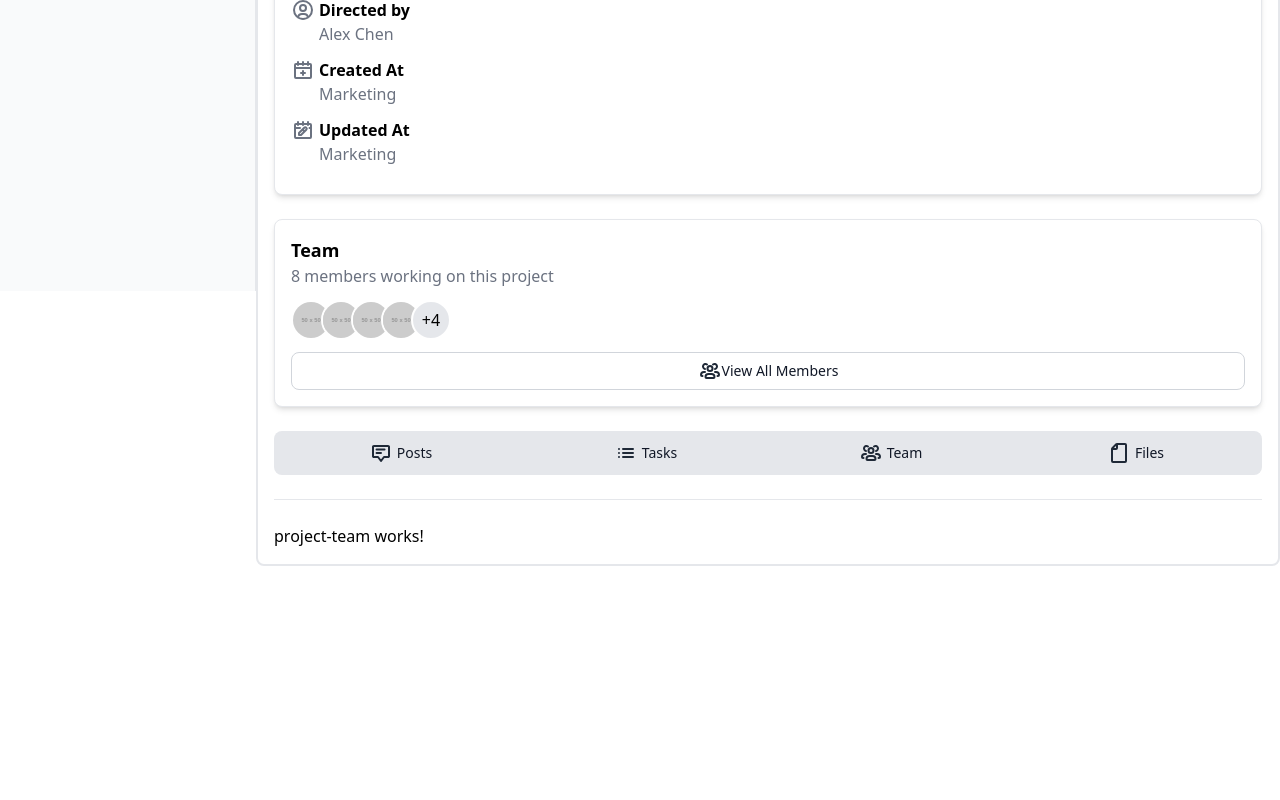
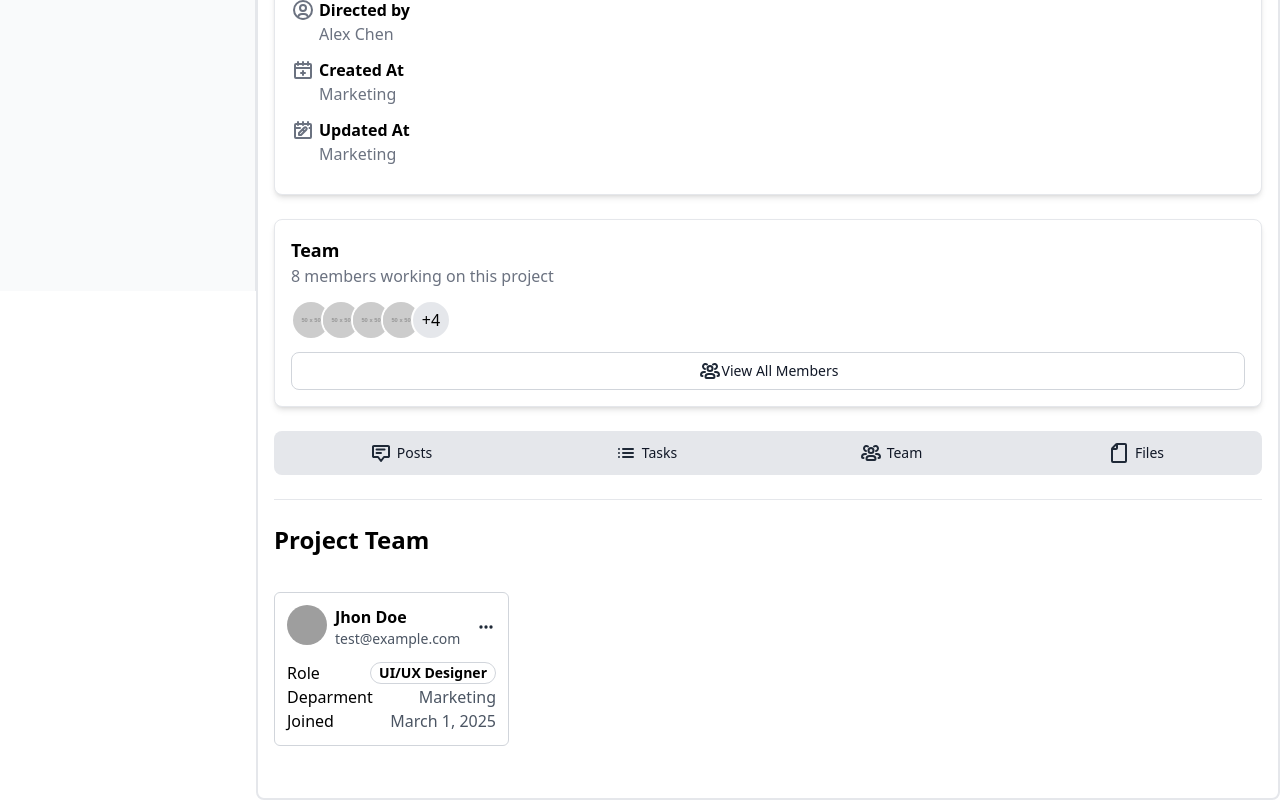
Before and after one commit to robypz/konnect-web, an Angular app: page /dashboard/projects/1/team in a window 1280 px wide. Shown: the part 509-1309 px from the top of the page. Before the commit the page ends 1075 px from the top, so only its background shows below. Built offline with nearby package versions, Linux system fonts and the light colour scheme; grey boxes are pictures that could not be loaded.

Commit message:
feat: implement employee component with template and styles, and integrate into project team

```diff
--- /dev/null
+++ b/src/app/employees/employee/employee.component.html
@@ -0,0 +1,53 @@
+<div class="border-1 border-gray-300 my-3 p-3 rounded-md">
+  <div class="flex justify-between mb-3">
+    <div class="flex">
+      <div class="me-2">
+        <img class="w-10 h-10 rounded-full" src="https://flowbite.com/docs/images/people/profile-picture-5.jpg"
+          alt="Rounded avatar">
+      </div>
+      <div>
+        <p class="text-m font-semibold">Jhon Doe</p>
+        <p class="text-sm text-gray-600">test&commat;example.com</p>
+      </div>
+    </div>
+    <div class="flex items-center">
+      <svg class="w-5 h-5 text-gray-800 dark:text-white " aria-hidden="true" xmlns="http://www.w3.org/2000/svg"
+        width="24" height="24" fill="none" viewBox="0 0 24 24">
+        <path stroke="currentColor" stroke-linecap="round" stroke-width="4" d="M6 12h.01m6 0h.01m5.99 0h.01" />
+      </svg>
+    </div>
+  </div>
+  <div class="grid">
+    <div class="flex">
+      <div>
+        Role
+      </div>
+      <div class="flex justify-end w-1/1 items-center">
+        <div class="rounded-full border border-gray-300 px-2 text-sm font-semibold">
+            UI/UX Designer
+        </div>
+      </div>
+    </div>
+    <div class="flex">
+      <div>
+        Deparment
+      </div>
+      <div class="flex justify-end w-1/1">
+        <div class="text-gray-600">
+            Marketing
+        </div>
+      </div>
+    </div>
+    <div class="flex">
+      <div>
+        Joined
+      </div>
+      <div class="flex justify-end w-1/1">
+        <div class="text-gray-600">
+          March 1, 2025
+        </div>
+      </div>
+    </div>
+
+  </div>
+</div>
--- a/src/app/projects/project-index/project-index.component.html
+++ b/src/app/projects/project-index/project-index.component.html
@@ -10,9 +10,9 @@
       </div>
     </div>
   </div>
-  <div class="grid grid-cols-1 md:grid-cols-3 mt-4  mb-4">
+  <div class="grid grid-cols-1 md:grid-cols-3 mt-4  mb-4 space-x-2">
     <div>
-      <form class="md:max-w-sm mx-auto mb-5 static">
+      <form class="w-1/1 mb-5 static">
         <div class="relative">
           <div class="absolute inset-y-0 start-0 flex items-center ps-3 pointer-events-none">
             <svg class="w-4 h-4 text-gray-500 dark:text-gray-400" aria-hidden="true" xmlns="http://www.w3.org/2000/svg"
@@ -28,7 +28,7 @@
       </form>
     </div>
     <div>
-      <form class="md:max-w-sm mx-auto mb-5">
+      <form class="w-1/1  mb-5">
         <select id="countries"
           class="bg-gray-50 border border-gray-300 text-gray-900 text-sm rounded-lg focus:ring-blue-500 focus:border-blue-500 block w-full p-2.5 dark:bg-gray-700 dark:border-gray-600 dark:placeholder-gray-400 dark:text-white dark:focus:ring-blue-500 dark:focus:border-blue-500">
           <option selected>All Projects</option>
@@ -40,7 +40,7 @@
       </form>
     </div>
     <div class="block">
-      <form class="md:max-w-sm mx-auto ">
+      <form class="w-1/1">
         <select id="countries"
           class="bg-gray-50 border border-gray-300 text-gray-900 text-sm rounded-lg focus:ring-blue-500 focus:border-blue-500 block w-full p-2.5 dark:bg-gray-700 dark:border-gray-600 dark:placeholder-gray-400 dark:text-white dark:focus:ring-blue-500 dark:focus:border-blue-500">
           <option selected>All Deparments</option>
@@ -85,7 +85,7 @@
       </li>
     </ul>
   </div>
-  <div class="grid grid-cols-1 md:grid-cols-2 mt-4">
+  <div class="grid grid-cols-1 md:grid-cols-2 lg:grid-cols-4  mt-4">
     <app-project></app-project>
   </div>
 </div>
--- a/src/app/projects/project-team/project-team.component.html
+++ b/src/app/projects/project-team/project-team.component.html
@@ -1 +1,15 @@
-<p>project-team works!</p>
+<div>
+  <div class="grid grid-cols-4">
+    <div class="col-span-2">
+      <h2 class="font-semibold text-2xl">Project Team</h2>
+    </div>
+    <div class="col-span-2 flex justify-end">
+
+    </div>
+  </div>
+  <div class="my-6 grid grid-cols-4 gap-4">
+    <div>
+      <app-employee></app-employee>
+    </div>
+  </div>
+</div>
--- a/src/app/projects/project-team/project-team.component.ts
+++ b/src/app/projects/project-team/project-team.component.ts
@@ -1,8 +1,9 @@
 import { Component } from '@angular/core';
+import { EmployeeComponent } from "../../employees/employee/employee.component";
 
 @Component({
   selector: 'app-project-team',
-  imports: [],
+  imports: [EmployeeComponent],
   templateUrl: './project-team.component.html',
   styleUrl: './project-team.component.scss'
 })
```
Also changed, not shown: src/app/employees/employee/employee.component.ts (added, +11 -0 lines), src/app/employees/employee/employee.component.scss (added), 1 other file (tests, documents, lock files or other folders).
